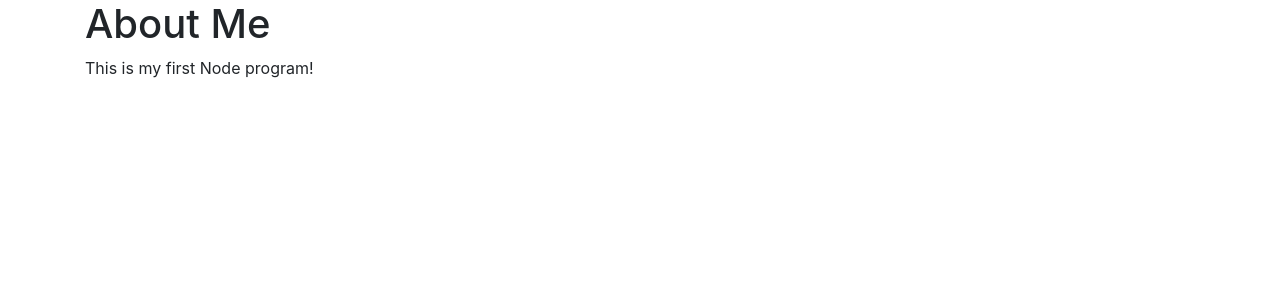
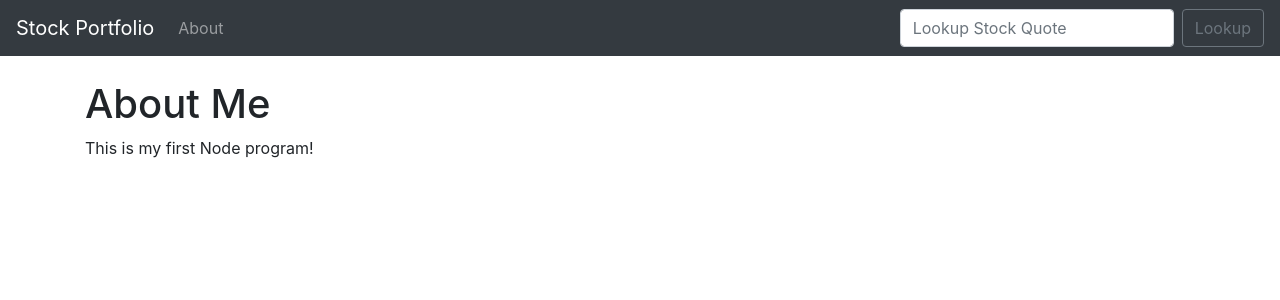
Before and after one commit to SBTopZZZ-LG/Node-Stock, a Node server app: page /about.html in a window 1280 px wide. Shown: the top 300 px of the page. Run offline with Node 20, Linux system fonts and the light colour scheme; some libraries are stand-ins or nearby versions.

Commit message:
Stable working

```diff
--- a/index.js
+++ b/index.js
@@ -1,23 +1,54 @@
 //Stock Market portfolio app by SBTOPZZZ
-
 const express = require('express');
 const app = express();
 const path = require('path');
 const exphbs  = require('express-handlebars');
+const request = require('request');
+const body_parser = require('body-parser');
+const PORT = process.env.PORT || 5000;
 
-const PORT = process.env.PORT || 5000;
+// Use body parser middleware
+app.use(body_parser.urlencoded({extended: false}));
+
+// API key = pk_30f57c6112ce4846a80c05c95fffe2d2
+// Create call API function
+function call_api(finished_api, ticker) {
+	var ticker2 = "fb";
+	if (ticker) ticker2=ticker;
+	request("https://cloud.iexapis.com/stable/stock/"+ticker2+"/quote?token=pk_30f57c6112ce4846a80c05c95fffe2d2", {json: true}, (err, res, body) => {
+	if (err) return console.log(err);
+	finished_api(body);
+});
+};
 
 // Set handlebars middleware
 app.engine('handlebars', exphbs());
 app.set('view engine', 'handlebars');
 
-const otherstuff = "Hello there! This is other stuff!"
+const otherstuff = "Hello there! This is other stuff!";
 
-// Set handlebar routes
+// Set handlebar index GET route
 app.get('/', function (req, res) {
-    res.render('home', {
-    	stuff: otherstuff
-    });
+	call_api(function(doneAPI) {
+		res.render('home', {
+    		stock: doneAPI
+    	});
+	});
+});
+
+// Set handlebar index POST route
+app.post('/', function (req, res) {
+	posted_stuff = req.body.stock_ticker;
+	call_api(function(doneAPI) {
+		res.render('home', {
+    		stock: doneAPI
+    	});
+	}, posted_stuff);
+});
+
+// Create about page route
+app.get('/about.html', function (req, res) {
+    res.render('about');
 });
 
 // Set static folder
--- a/package.json
+++ b/package.json
@@ -11,8 +11,10 @@
   "author": "",
   "license": "ISC",
   "dependencies": {
+    "body-parser": "^1.19.0",
     "express": "^4.17.1",
-    "express-handlebars": "^5.1.0"
+    "express-handlebars": "^5.1.0",
+    "request": "^2.88.2"
   },
   "devDependencies": {
     "nodemon": "^2.0.4"
--- a/public/about.html
+++ b/public/about2.html
@@ -11,6 +11,24 @@
     <title>Hello, world!</title>
   </head>
   <body>
+    <nav class="navbar navbar-expand-lg navbar-dark bg-dark">
+  <a class="navbar-brand" href="/">Stock Portfolio</a>
+  <button class="navbar-toggler" type="button" data-toggle="collapse" data-target="#navbarSupportedContent" aria-controls="navbarSupportedContent" aria-expanded="false" aria-label="Toggle navigation">
+    <span class="navbar-toggler-icon"></span>
+  </button>
+
+  <div class="collapse navbar-collapse" id="navbarSupportedContent">
+    <ul class="navbar-nav mr-auto">
+      <li class="nav-item">
+        <a class="nav-link" href="about.html">About</a>
+      </li>
+    </ul>
+    <form class="form-inline my-2 my-lg-0">
+      <input class="form-control mr-sm-2" type="search" placeholder="Search" aria-label="Search">
+      <button class="btn btn-outline-secondary my-2 my-sm-0" type="submit">Search</button>
+    </form>
+  </div>
+</nav>
     <div class='container'>
     <h1>About Me</h1>
     <p>This is my first Node program!</p>
--- /dev/null
+++ b/views/about.handlebars
@@ -0,0 +1,2 @@
+<h1>About Me</h1>
+<p>This is my first Node program!</p>
--- a/views/layouts/main.handlebars
+++ b/views/layouts/main.handlebars
@@ -11,8 +11,26 @@
     <title>Hello, world!</title>
   </head>
   <body>
+    <nav class="navbar navbar-expand-lg navbar-dark bg-dark">
+  <a class="navbar-brand" href="/">Stock Portfolio</a>
+  <button class="navbar-toggler" type="button" data-toggle="collapse" data-target="#navbarSupportedContent" aria-controls="navbarSupportedContent" aria-expanded="false" aria-label="Toggle navigation">
+    <span class="navbar-toggler-icon"></span>
+  </button>
+
+  <div class="collapse navbar-collapse" id="navbarSupportedContent">
+    <ul class="navbar-nav mr-auto">
+      <li class="nav-item">
+        <a class="nav-link" href="about.html">About</a>
+      </li>
+    </ul>
+    <form class="form-inline my-2 my-lg-0" action="/" method="POST">
+      <input class="form-control mr-sm-2" type="search" placeholder="Lookup Stock Quote" aria-label="Search" name="stock_ticker">
+      <button class="btn btn-outline-secondary my-2 my-sm-0" type="submit">Lookup</button>
+    </form>
+  </div>
+</nav>
+<br/>
     <div class='container'>
-      <!--{{{body}}} is replaced by the content present in home.handlebars so as to reflect any changes without having to manually do it.-->
       {{{body}}}
     </div>
 
```
Also changed, not shown: views/home.handlebars (+17 -2 lines), 1 other file.
